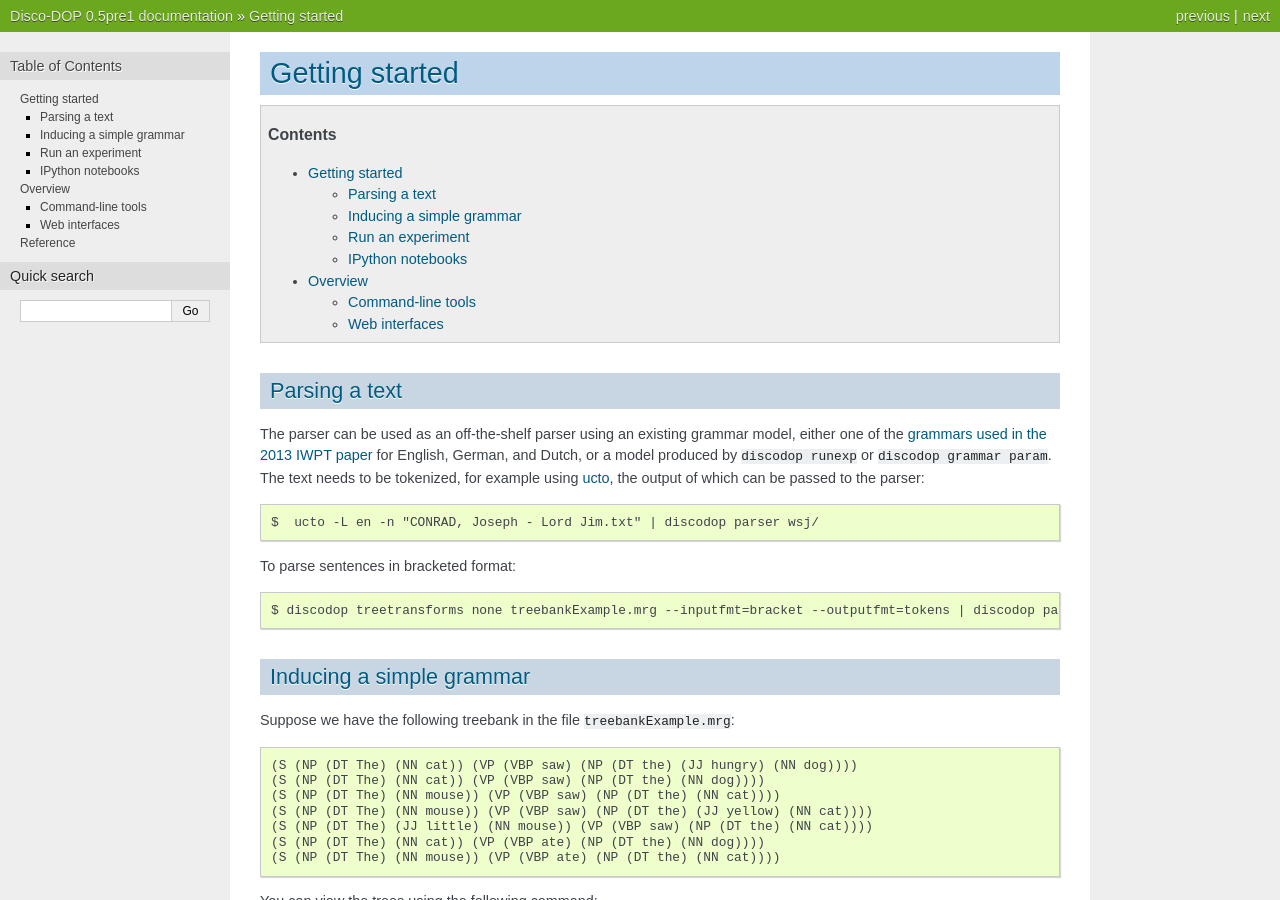
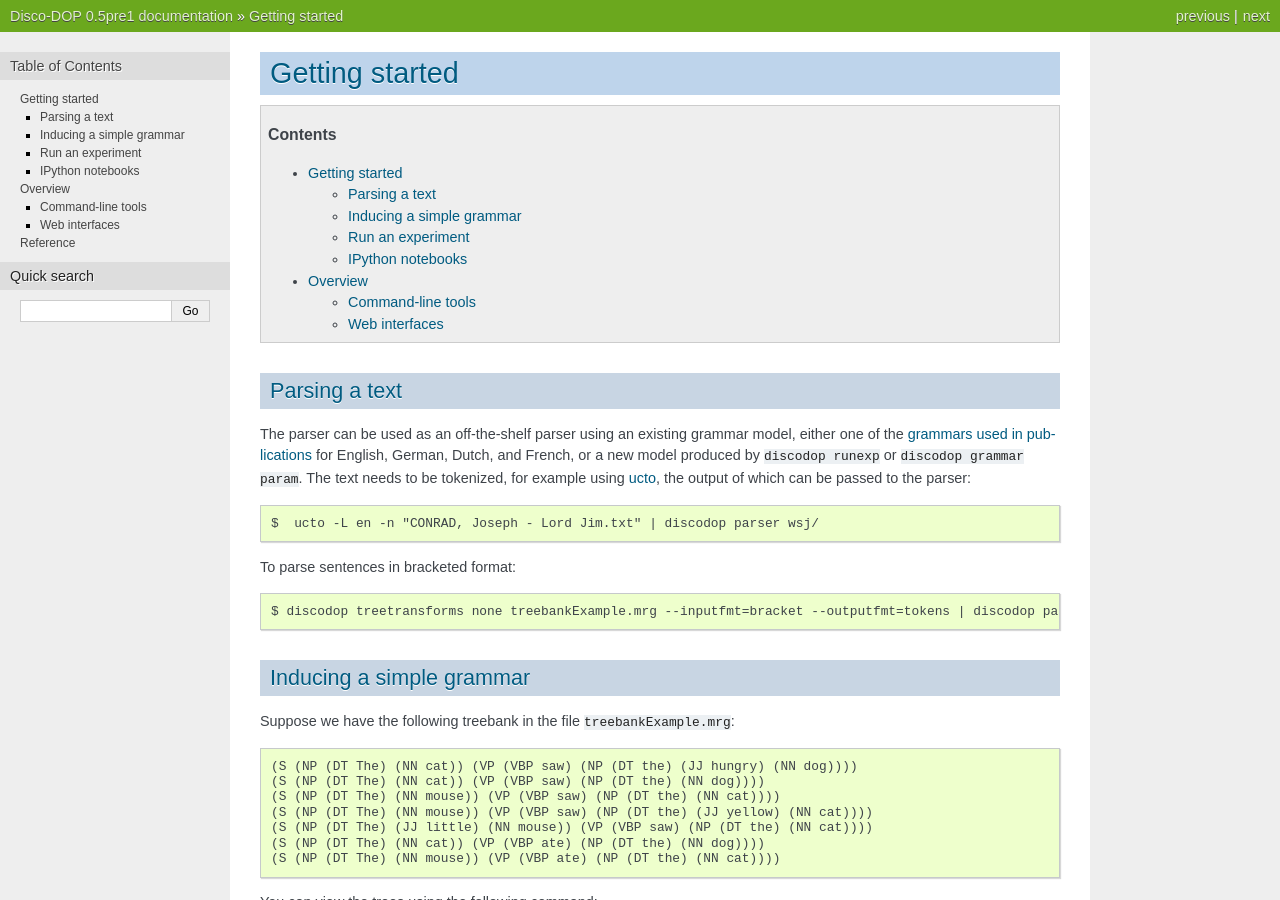
Before and after one commit to andreasvc/disco-dop, a Sphinx documentation site: the page built from docs/intro.rst, in a window 1280 px wide and 900 px high. Built offline with Sphinx 7.4.7, drawn with Linux system fonts in a browser that asks for light colours; some of the changed text lies outside the part shown.

Commit message:
update URL for grammars

```diff
--- a/docs/intro.rst
+++ b/docs/intro.rst
@@ -6,9 +6,10 @@
 Parsing a text
 --------------
 The parser can be used as an off-the-shelf parser using an existing grammar model,
-either one of the `grammars used in the 2013 IWPT paper
-<http://staff.science.uva.nl/~acranenb/grammars/>`_ for English, German, and
-Dutch, or a model produced by ``discodop runexp`` or ``discodop grammar param``.
+either one of the `grammars used in publications
+<https://staff.fnwi.uva.nl/a.w.vancranenburgh/grammars/>`_ for English, German,
+Dutch, and French, or a new model produced by ``discodop runexp``
+or ``discodop grammar param``.
 The text needs to be tokenized, for example using `ucto
 <http://ilk.uvt.nl/ucto>`_, the output of which can be passed to the parser::
 
@@ -194,8 +195,8 @@
     A web interface to the parser. Expects a series of grammars
     in subdirectories of ``web/grammars/``, each containing grammar files
     as produced by running ``discodop runexp``.
-    `Download grammars <http://staff.science.uva.nl/~acranenb/grammars/>`_
-    for English, German, and Dutch, as used in the 2013 IWPT paper.
+    `Download grammars <https://staff.fnwi.uva.nl/a.w.vancranenburgh/grammars/>`_
+    for English, German, Dutch, and French, as used in a forthcoming paper.
 
 ``treesearch.py``
     A web interface for searching through treebanks. Expects
```
Also changed, not shown: README.rst (+10 -0 lines), 1 other file.
